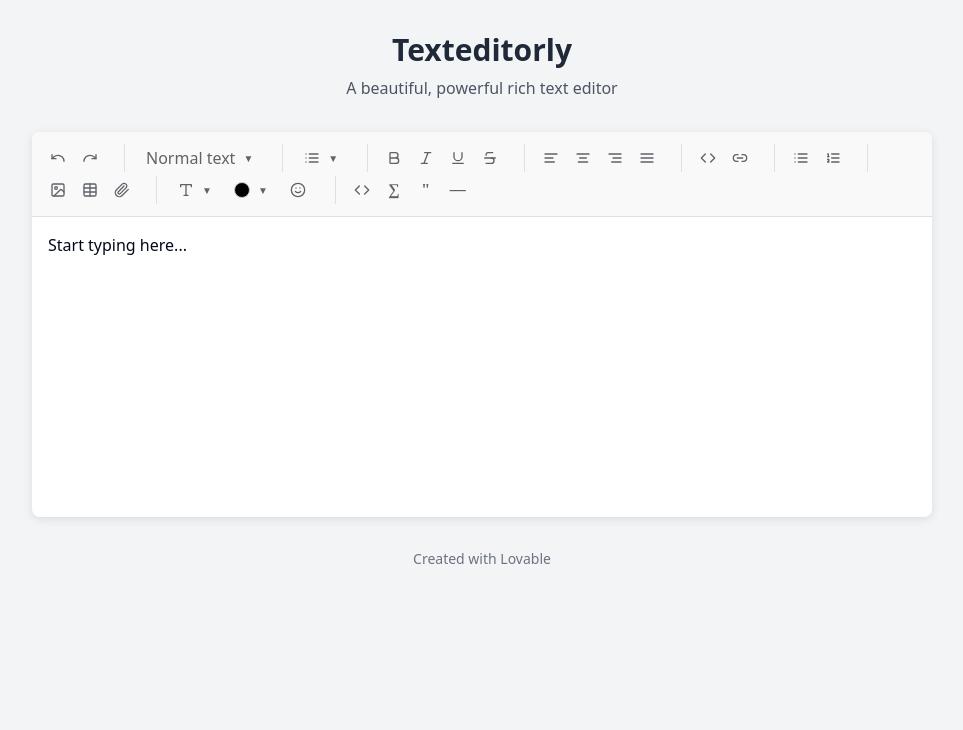
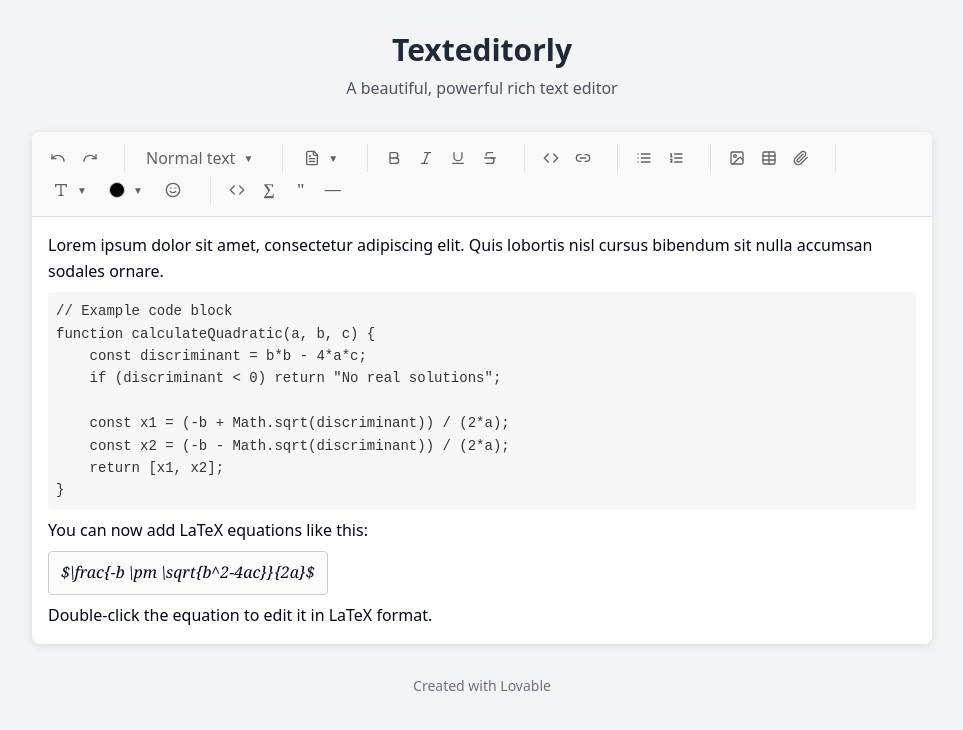
Before and after one commit to Web-Scramble/scramble-editor, a React (Vite) app: page / in a window 1280 px wide. Shown: the top 730 px of the page, without its empty margins (158-1121 px from the left). Built offline with nearby package versions, Linux system fonts and the light colour scheme.

Commit message:
Add basic text editor functionality
Implement basic text editor with toolbar, content area, and styling.
Includes bold, italic, underline, and strikethrough formatting.
Adds code block and equation insertion.

```diff
--- a/src/components/TextEditor/ContentArea.tsx
+++ b/src/components/TextEditor/ContentArea.tsx
@@ -1,5 +1,5 @@
 
-import React, { forwardRef } from 'react';
+import React, { forwardRef, useEffect, useRef } from 'react';
 
 interface ContentAreaProps {
   // Any props can be added here if needed
@@ -7,15 +7,96 @@ interface ContentAreaProps {
 
 export const ContentArea = forwardRef<HTMLDivElement, ContentAreaProps>(
   (props, ref) => {
+    const contentRef = useRef<HTMLDivElement | null>(null);
+
+    useEffect(() => {
+      if (contentRef.current) {
+        // Initialize with some content
+        contentRef.current.innerHTML = `
+          <p>Lorem ipsum dolor sit amet, consectetur adipiscing elit. Quis lobortis nisl cursus bibendum sit nulla accumsan sodales ornare.</p>
+
+          <div class="code-block">// Example code block
+function calculateQuadratic(a, b, c) {
+    const discriminant = b*b - 4*a*c;
+    if (discriminant < 0) return "No real solutions";
+
+    const x1 = (-b + Math.sqrt(discriminant)) / (2*a);
+    const x2 = (-b - Math.sqrt(discriminant)) / (2*a);
+    return [x1, x2];
+}</div>
+
+          <p>You can now add LaTeX equations like this:</p>
+
+          <div class="equation equation-rendered">$\\frac{-b \\pm \\sqrt{b^2-4ac}}{2a}$</div>
+
+          <p>Double-click the equation to edit it in LaTeX format.</p>
+        `;
+
+        // Setup event listeners for equations
+        setupEquationHandlers();
+      }
+    }, []);
+
+    // Setup equation handlers for double-click editing
+    const setupEquationHandlers = () => {
+      if (!contentRef.current) return;
+
+      // Find all equations in the content
+      const equations = contentRef.current.querySelectorAll('.equation');
+
+      equations.forEach(equation => {
+        // Double click to edit
+        equation.addEventListener('dblclick', function() {
+          // Place cursor inside the equation for easy editing
+          const range = document.createRange();
+          range.selectNodeContents(equation);
+          const selection = window.getSelection();
+          if (selection) {
+            selection.removeAllRanges();
+            selection.addRange(range);
+          }
+          equation.classList.remove('equation-rendered');
+        });
+
+        // Blur event to render the equation
+        equation.addEventListener('blur', function() {
+          equation.classList.add('equation-rendered');
+        });
+      });
+    };
+
+    // Apply focus styles
+    const handleFocus = () => {
+      if (contentRef.current) {
+        contentRef.current.style.boxShadow = '0 0 0 2px rgba(66, 133, 244, 0.2)';
+        contentRef.current.style.transition = 'box-shadow 0.2s ease';
+      }
+    };
+
+    // Remove focus styles
+    const handleBlur = () => {
+      if (contentRef.current) {
+        contentRef.current.style.boxShadow = 'none';
+      }
+    };
+
     return (
       <div
         className="content-area"
         contentEditable={true}
-        ref={ref}
+        ref={(node) => {
+          // Handle both the forwardRef and our local ref
+          if (typeof ref === 'function') {
+            ref(node);
+          } else if (ref) {
+            ref.current = node;
+          }
+          contentRef.current = node;
+        }}
         suppressContentEditableWarning={true}
-      >
-        <p>Start typing here...</p>
-      </div>
+        onFocus={handleFocus}
+        onBlur={handleBlur}
+      />
     );
   }
 );
--- a/src/components/TextEditor/TextEditor.css
+++ b/src/components/TextEditor/TextEditor.css
@@ -112,11 +112,11 @@
   border-radius: 4px;
   padding: 8px 12px;
   margin: 8px 0;
-  font-family: 'Georgia', serif;
-  font-style: italic;
+  font-family: 'Courier New', monospace;
   display: inline-block;
   border: 1px dashed #ccc;
   transition: all 0.2s ease;
+  white-space: pre-wrap;
 }
 
 .equation:hover {
@@ -124,7 +124,24 @@
   box-shadow: 0 2px 4px rgba(0,0,0,0.1);
 }
 
-.color-picker, .font-size-picker, .emoji-picker {
+.equation-preview {
+  background-color: #f9f9f9;
+  border-radius: 4px;
+  padding: 8px 12px;
+  margin: 8px 0;
+  font-family: 'Georgia', serif;
+  display: inline-block;
+  border: 1px solid #ccc;
+}
+
+.equation-rendered {
+  border-style: solid;
+  background-color: #fcfcfc;
+  font-style: italic;
+  font-family: 'Georgia', serif;
+}
+
+.color-picker, .font-size-picker, .emoji-picker, .paragraph-style-menu {
   position: absolute;
   top: 100%;
   left: 0;
@@ -136,6 +153,23 @@
   z-index: 100;
   animation: fadeIn 0.2s ease-out;
   margin-top: 4px;
+}
+
+.paragraph-style-menu {
+  width: 180px;
+}
+
+.paragraph-option {
+  display: flex;
+  align-items: center;
+  gap: 8px;
+  padding: 6px 8px;
+  cursor: pointer;
+  border-radius: 4px;
+}
+
+.paragraph-option:hover {
+  background-color: #f1f3f4;
 }
 
 .emoji-picker {
--- a/src/components/TextEditor/TextEditor.tsx
+++ b/src/components/TextEditor/TextEditor.tsx
@@ -1,5 +1,5 @@
 
-import React, { useState, useRef } from 'react';
+import React, { useState, useRef, useEffect } from 'react';
 import { Toolbar } from './Toolbar';
 import { ContentArea } from './ContentArea';
 import './TextEditor.css';
@@ -11,13 +11,34 @@ export const TextEditor = () => {
     showColorPicker: false,
     showFontSizePicker: false,
     showEmojiPicker: false,
+    showParagraphStyleMenu: false,
   });
 
   const contentRef = useRef<HTMLDivElement>(null);
 
-  const execCommand = (command: string, showUI = false, value = null) => {
+  useEffect(() => {
+    // Close dropdowns when clicking outside
+    const handleClickOutside = () => {
+      setEditorState(prev => ({
+        ...prev,
+        showColorPicker: false,
+        showFontSizePicker: false,
+        showEmojiPicker: false,
+        showParagraphStyleMenu: false
+      }));
+    };
+
+    document.addEventListener('click', handleClickOutside);
+    return () => {
+      document.removeEventListener('click', handleClickOutside);
+    };
+  }, []);
+
+  const execCommand = (command: string, showUI = false, value: any = null) => {
     document.execCommand(command, showUI, value);
-    contentRef.current?.focus();
+    if (contentRef.current) {
+      contentRef.current.focus();
+    }
   };
 
   const handleColorChange = (color: string) => {
@@ -57,12 +78,14 @@ export const TextEditor = () => {
     }
   };
 
-  const toggleDropdown = (dropdown: 'color' | 'fontSize' | 'emoji') => {
+  const toggleDropdown = (dropdown: 'color' | 'fontSize' | 'emoji' | 'paragraphStyle', e: React.MouseEvent) => {
+    e.stopPropagation();
     const updatedState = {
       ...editorState,
       showColorPicker: dropdown === 'color' ? !editorState.showColorPicker : false,
       showFontSizePicker: dropdown === 'fontSize' ? !editorState.showFontSizePicker : false,
-      showEmojiPicker: dropdown === 'emoji' ? !editorState.showEmojiPicker : false
+      showEmojiPicker: dropdown === 'emoji' ? !editorState.showEmojiPicker : false,
+      showParagraphStyleMenu: dropdown === 'paragraphStyle' ? !editorState.showParagraphStyleMenu : false,
     };
     setEditorState(updatedState);
   };
@@ -91,15 +114,43 @@ export const TextEditor = () => {
     const selection = window.getSelection();
     if (selection && selection.rangeCount > 0) {
       const range = selection.getRangeAt(0);
-      const selectedText = range.toString() || 'E = mc²';
+      const selectedText = range.toString() || '\\frac{-b \\pm \\sqrt{b^2-4ac}}{2a}';
 
-      const equation = document.createElement('span');
+      // Create the equation container
+      const equation = document.createElement('div');
       equation.className = 'equation animate-in';
-      equation.textContent = selectedText;
+
+      // Create the LaTeX markdown format
+      let latexContent = selectedText;
+      if (!latexContent.startsWith('$') && !latexContent.endsWith('$')) {
+        latexContent = '$' + latexContent + '$';
+      }
+
+      equation.textContent = latexContent;
       equation.contentEditable = 'true';
+      equation.setAttribute('data-latex', 'true');
 
       range.deleteContents();
       range.insertNode(equation);
+
+      // Setup equation for editing
+      equation.addEventListener('dblclick', function() {
+        // Place cursor inside the equation for easy editing
+        const range = document.createRange();
+        range.selectNodeContents(this);
+        const selection = window.getSelection();
+        if (selection) {
+          selection.removeAllRanges();
+          selection.addRange(range);
+        }
+        equation.classList.remove('equation-rendered');
+      });
+
+      // Add blur event to render the equation
+      equation.addEventListener('blur', function() {
+        // This is where we would render the LaTeX in a real implementation
+        equation.classList.add('equation-rendered');
+      });
 
       // Clear selection
       selection.removeAllRanges();
@@ -204,6 +255,14 @@ export const TextEditor = () => {
     }
   };
 
+  const handleParagraphStyle = (command: string) => {
+    execCommand(command);
+    setEditorState({
+      ...editorState,
+      showParagraphStyleMenu: false
+    });
+  };
+
   return (
     <div className="editor-container animate-in">
       <Toolbar
@@ -218,6 +277,7 @@ export const TextEditor = () => {
         insertImage={insertImage}
         handleAttachment={handleAttachment}
         insertDivider={insertDivider}
+        onParagraphStyle={handleParagraphStyle}
       />
       <ContentArea ref={contentRef} />
     </div>
--- a/src/components/TextEditor/Toolbar.tsx
+++ b/src/components/TextEditor/Toolbar.tsx
@@ -4,7 +4,7 @@ import {
   Bold, Italic, Underline, Strikethrough,
   AlignLeft, AlignCenter, AlignRight, AlignJustify,
   Code, Link2, List, ListOrdered, Image, Table, Paperclip,
-  Type, Smile, Undo, Redo
+  Type, Smile, Undo, Redo, FileText
 } from 'lucide-react';
 import { ColorPicker } from './ColorPicker';
 import { FontSizePicker } from './FontSizePicker';
@@ -18,16 +18,18 @@ interface ToolbarProps {
     showColorPicker: boolean;
     showFontSizePicker: boolean;
     showEmojiPicker: boolean;
+    showParagraphStyleMenu: boolean;
   };
   onColorChange: (color: string) => void;
   onFontSizeChange: (size: string) => void;
   onEmojiSelect: (emoji: string) => void;
-  toggleDropdown: (dropdown: 'color' | 'fontSize' | 'emoji') => void;
+  toggleDropdown: (dropdown: 'color' | 'fontSize' | 'emoji' | 'paragraphStyle', e: React.MouseEvent) => void;
   insertCodeBlock: () => void;
   insertEquation: () => void;
   insertImage: () => void;
   handleAttachment: () => void;
   insertDivider: () => void;
+  onParagraphStyle: (command: string) => void;
 }
 
 export const Toolbar: React.FC<ToolbarProps> = ({
@@ -41,7 +43,8 @@ export const Toolbar: React.FC<ToolbarProps> = ({
   insertEquation,
   insertImage,
   handleAttachment,
-  insertDivider
+  insertDivider,
+  onParagraphStyle
 }) => {
   const handleButtonClick = (e: React.MouseEvent, command: string, value: any = null) => {
     e.preventDefault();
@@ -74,10 +77,34 @@ export const Toolbar: React.FC<ToolbarProps> = ({
 
       <div className="toolbar-group">
         <div className="dropdown">
-          <button className="dropdown-btn" title="Paragraph Style">
-            <List size={16} />
+          <button
+            className="dropdown-btn"
+            title="Paragraph Style"
+            onClick={(e) => toggleDropdown('paragraphStyle', e)}
+          >
+            <FileText size={16} />
             <span className="arrow">▼</span>
           </button>
+          {editorState.showParagraphStyleMenu && (
+            <div className="paragraph-style-menu">
+              <div className="paragraph-option" onClick={() => onParagraphStyle('justifyLeft')}>
+                <AlignLeft size={16} />
+                <span>Align Left</span>
+              </div>
+              <div className="paragraph-option" onClick={() => onParagraphStyle('justifyCenter')}>
+                <AlignCenter size={16} />
+                <span>Align Center</span>
+              </div>
+              <div className="paragraph-option" onClick={() => onParagraphStyle('justifyRight')}>
+                <AlignRight size={16} />
+                <span>Align Right</span>
+              </div>
+              <div className="paragraph-option" onClick={() => onParagraphStyle('justifyFull')}>
+                <AlignJustify size={16} />
+                <span>Justify</span>
+              </div>
+            </div>
+          )}
         </div>
       </div>
 
@@ -95,23 +122,6 @@ export const Toolbar: React.FC<ToolbarProps> = ({
         </button>
         <button className="btn" title="Strikethrough" onClick={(e) => handleButtonClick(e, 'strikeThrough')}>
           <Strikethrough size={16} />
-        </button>
-      </div>
-
-      <div className="toolbar-divider"></div>
-
-      <div className="toolbar-group">
-        <button className="btn" title="Align Left" onClick={(e) => handleButtonClick(e, 'justifyLeft')}>
-          <AlignLeft size={16} />
-        </button>
-        <button className="btn" title="Align Center" onClick={(e) => handleButtonClick(e, 'justifyCenter')}>
-          <AlignCenter size={16} />
-        </button>
-        <button className="btn" title="Align Right" onClick={(e) => handleButtonClick(e, 'justifyRight')}>
-          <AlignRight size={16} />
-        </button>
-        <button className="btn" title="Justify" onClick={(e) => handleButtonClick(e, 'justifyFull')}>
-          <AlignJustify size={16} />
         </button>
       </div>
 
@@ -164,7 +174,7 @@ export const Toolbar: React.FC<ToolbarProps> = ({
           <button
             className="dropdown-btn"
             title="Font Size"
-            onClick={() => toggleDropdown('fontSize')}
+            onClick={(e) => toggleDropdown('fontSize', e)}
           >
             <Type size={16} />
             <span className="arrow">▼</span>
@@ -178,7 +188,7 @@ export const Toolbar: React.FC<ToolbarProps> = ({
           <button
             className="dropdown-btn"
             title="Font Color"
-            onClick={() => toggleDropdown('color')}
+            onClick={(e) => toggleDropdown('color', e)}
           >
             <span
               className="color-preview"
@@ -195,7 +205,7 @@ export const Toolbar: React.FC<ToolbarProps> = ({
           <button
             className="dropdown-btn"
             title="Insert Emoji"
-            onClick={() => toggleDropdown('emoji')}
+            onClick={(e) => toggleDropdown('emoji', e)}
           >
             <Smile size={16} />
           </button>
```
